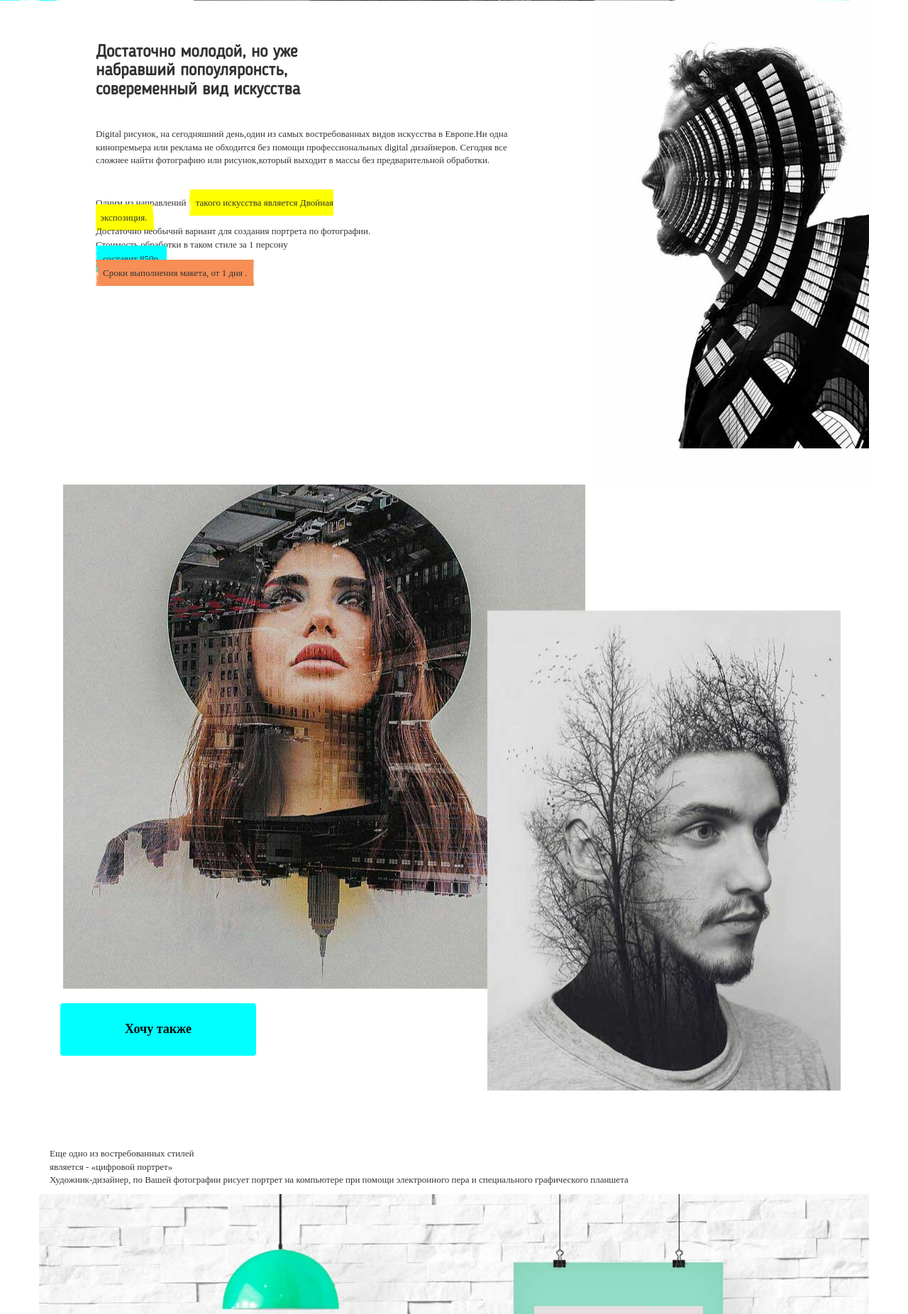
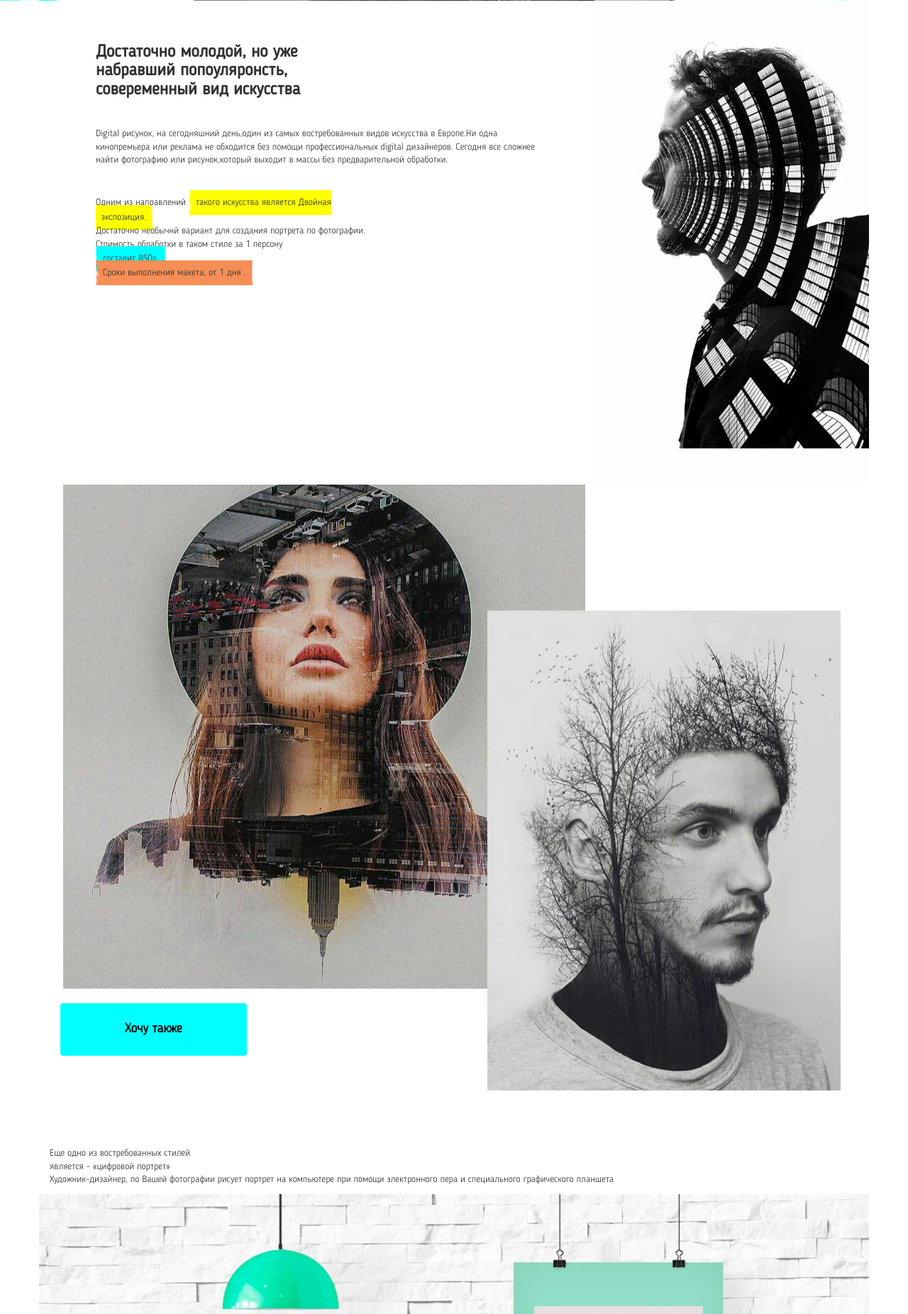
Before and after one commit to JekaDeka/portrethit, a Django app: template wowportret/templates/wowportret/art.html in a window 1280 px wide. Shown: the part 853-2705 px from the top of the page at 71% size. Run offline with Django 3.2, Linux system fonts and the light colour scheme; the template is opened without the code that fills it, so the values that code supplies are empty; some libraries are stand-ins or nearby versions.

Commit message:
portrethit

```diff
--- a/wowportret/templates/wowportret/base.html
+++ b/wowportret/templates/wowportret/base.html
@@ -11,8 +11,8 @@
 
         <!-- Custom fonts -->
         <link href="{% static 'fonts/BloggerSans/BloggerSans.css' %}" rel="stylesheet">
-        <!-- <link href="{% static 'fonts/BloggerSansLight/BloggerSans-Light.css' %}" rel="stylesheet"> -->
-        <!-- <link href="{% static 'fonts/BloggerSansMedium/BloggerSans-Medium.css' %}" rel="stylesheet"> -->
+        <link href="{% static 'fonts/BloggerSansLight/BloggerSans-Light.css' %}" rel="stylesheet">
+        <link href="{% static 'fonts/BloggerSansMedium/BloggerSans-Medium.css' %}" rel="stylesheet">
 
         <!-- Custom CSS -->
         <link href="{% static 'css/full-width-pics.css' %}" rel="stylesheet">
```
